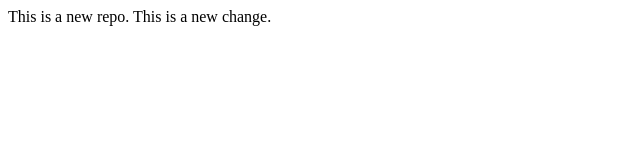
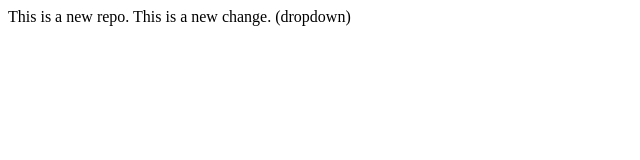
Before and after one commit to vijayteppalak/LocalRepo, a plain HTML site: page index.html in a window 1280 px wide. Shown: the whole page, without its empty margins (0-640 px from the left). Drawn offline with Linux system fonts and the light colour scheme.

```diff
--- a/index.html
+++ b/index.html
@@ -1,4 +1,4 @@
 <p>
     This is a new repo.
-    This is a new change.
+    This is a new change. (dropdown)
 </p>
```
